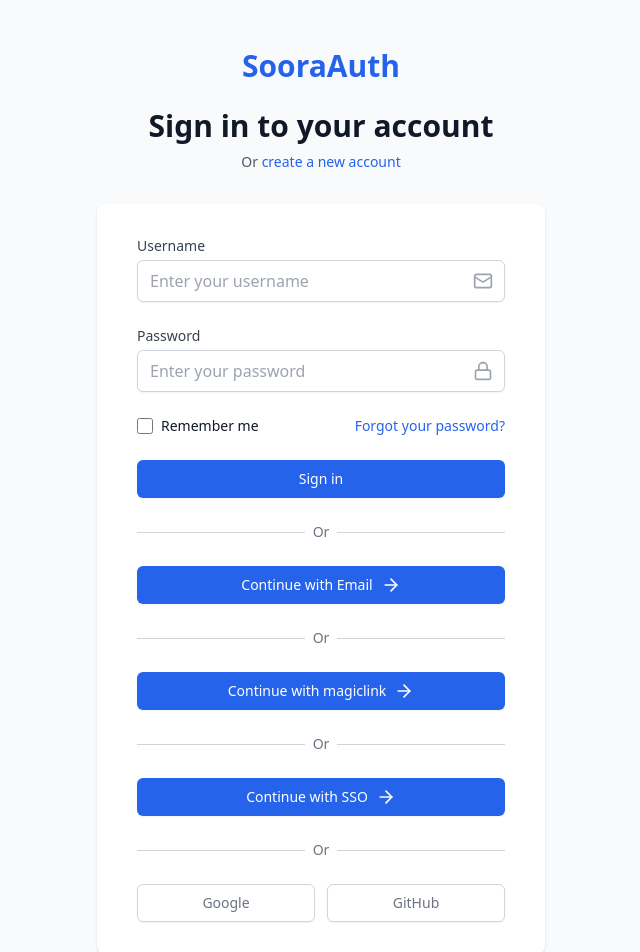
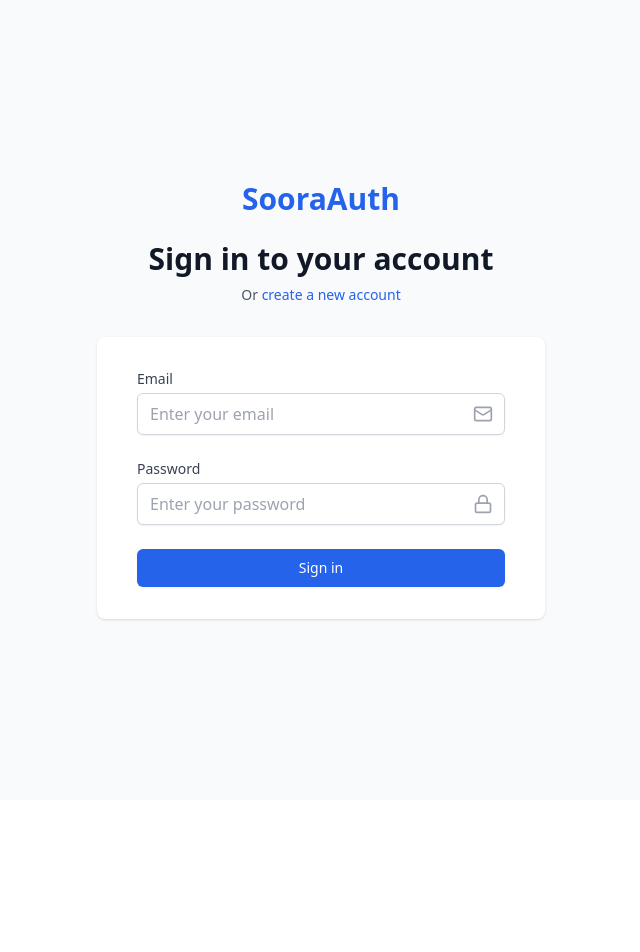
Before and after one commit to mddanish867/taskflow, a React (Vite) app: page /login in a window 1280 px wide. Shown: the top 952 px of the page, without its empty margins (319-959 px from the left). After the commit the page ends 800 px from the top, so only its background shows below. Built offline with nearby package versions, Linux system fonts and the light colour scheme.

Commit message:
added new endpoint login and integrate with login page

```diff
--- a/src/components/api/authAPI/authApiSlice.js
+++ b/src/components/api/authAPI/authApiSlice.js
@@ -26,10 +26,17 @@
         body: userData,
       }),
     }),
+    loginUser: builder.mutation({
+      query: (userData) => ({
+        url: "auth/login",
+        method: "POST",
+        body: userData,
+      }),
+    }),
   }),
 
 
 
 });
 
-export const { useRegisterUserMutation,useVerifyOTPMutation } = authApiSlice;
+export const { useRegisterUserMutation,useVerifyOTPMutation,useLoginUserMutation } = authApiSlice;
--- a/src/components/auth/LoginwithUsername.jsx
+++ b/src/components/auth/LoginwithUsername.jsx
@@ -1,42 +1,66 @@
-import React, { useState } from 'react';
-import { Mail, Lock, Loader, ArrowRight } from 'lucide-react';
-import { useNavigate } from 'react-router-dom';
+import React, { useState, useCallback } from "react";
+import { Mail, Lock, Loader, ArrowRight } from "lucide-react";
+import { useDispatch } from "react-redux";
+import { useNavigate } from "react-router-dom";
+import { useLoginUserMutation } from "../api/authAPI/authApiSlice";
+import { toast } from "../helper/toast";
+import { z } from "zod";
+
+const loginSchema = z.object({
+  email: z.string().email('Invalid email address'),
+  password: z.string().min(8, "Password must be at least 8 characters"),
+});
 
 const Login = () => {
   const [formData, setFormData] = useState({
-    username: '',
-    password: ''
+    email: "",
+    password: "",
   });
   const [loading, setLoading] = useState(false);
-  const [error, setError] = useState('');
+  const [errors, setErrors] = useState({});
   const navigate = useNavigate();
+  const [loggedinUser] = useLoginUserMutation();
+  const dispatch = useDispatch();
 
-  const handleChange = (e) => {
-    setFormData({
-      ...formData,
-      [e.target.name]: e.target.value
-    });
-  };
+  const handleChange = useCallback(
+    (e) => {
+      setFormData({ ...formData, [e.target.name]: e.target.value });
+      setErrors((prev) => ({ ...prev, [e.target.name]: "" }));
+    },
+    [formData]
+  );
 
   const handleSubmit = async (e) => {
     e.preventDefault();
-    setError('');
+    setErrors({});
 
-    if (!formData.username || !formData.password) {
-      setError('Please fill in all fields');
-      return;
-    }
-
+    const parsed = loginSchema.safeParse(formData);
+  if (!parsed.success) {
+    const fieldErrors = parsed.error.issues.reduce(
+      (acc, issue) => ({ ...acc, [issue.path[0]]: issue.message }),
+      {}
+    );
+    setErrors(fieldErrors);
+    toast.error(fieldErrors[Object.keys(fieldErrors)[0]]);
+    return;
+  }
     setLoading(true);
     try {
-      // Simulate API call for login
-      await new Promise(resolve => setTimeout(resolve, 1000));
-      navigate("/dashboard")
-      // Handle successful login
-      console.log('Login successful');
-
+      const response = await loggedinUser({
+        password: formData.password,
+        email: formData.email,
+      }).unwrap();
+      if (response.status === 200) {
+        toast.success(response.message || "Account created successfully!");
+        navigate("/dashboard");
+      } else {
+        toast.error(response.message || "Something went wrong");
+      }
     } catch (error) {
-      setError('Invalid username or password');
+      console.error("Error signing up:", error);
+      const message = error.data?.message || "Something went wrong";
+      setErrors({ general: message });
+      toast.error(message);
     } finally {
       setLoading(false);
     }
@@ -44,7 +68,8 @@
 
   const continueWithEmail = async () => {
     navigate("/otp-login");
-  }
+  };
+
   return (
     <div className="min-h-screen bg-gray-50 flex flex-col justify-center py-12 sm:px-6 lg:px-8">
       <div className="sm:mx-auto sm:w-full sm:max-w-md">
@@ -57,8 +82,11 @@
           Sign in to your account
         </h2>
         <p className="mt-2 text-center text-sm text-gray-600">
-          Or{' '}
-          <a href="/signup" className="font-medium text-blue-600 hover:text-blue-500">
+          Or{" "}
+          <a
+            href="/signup"
+            className="font-medium text-blue-600 hover:text-blue-500"
+          >
             create a new account
           </a>
         </p>
@@ -68,20 +96,23 @@
         <div className="bg-white py-8 px-4 shadow sm:rounded-lg sm:px-10">
           <form onSubmit={handleSubmit} className="space-y-6">
             <div>
-              <label htmlFor="username" className="block text-sm font-medium text-gray-700">
-                Username
+              <label
+                htmlFor="email"
+                className="block text-sm font-medium text-gray-700"
+              >
+                Email
               </label>
               <div className="mt-1 relative">
                 <input
-                  id="username"
-                  name="username"
+                  id="email"
+                  name="email"
                   type="text"
-                  autoComplete="username"
+                  autoComplete="email"
                   required
-                  value={formData.username}
+                  value={formData.email}
                   onChange={handleChange}
                   className="appearance-none block w-full px-3 py-2 border border-gray-300 rounded-md shadow-sm placeholder-gray-400 focus:outline-none focus:ring-blue-500 focus:border-blue-500"
-                  placeholder="Enter your username"
+                  placeholder="Enter your email"
                 />
                 <div className="absolute inset-y-0 right-0 flex items-center pr-3">
                   <Mail className="h-5 w-5 text-gray-400" />
@@ -90,7 +121,10 @@
             </div>
 
             <div>
-              <label htmlFor="password" className="block text-sm font-medium text-gray-700">
+              <label
+                htmlFor="password"
+                className="block text-sm font-medium text-gray-700"
+              >
                 Password
               </label>
               <div className="mt-1 relative">
@@ -111,28 +145,13 @@
               </div>
             </div>
 
-            <div className="flex items-center justify-between">
-              <div className="flex items-center">
-                <input
-                  id="remember-me"
-                  name="remember-me"
-                  type="checkbox"
-                  className="h-4 w-4 text-blue-600 focus:ring-blue-500 border-gray-300 rounded"
-                />
-                <label htmlFor="remember-me" className="ml-2 block text-sm text-gray-900">
-                  Remember me
-                </label>
+            {/* Render errors dynamically */}
+            {Object.keys(errors).length > 0 && (
+              <div className="text-red-600 text-sm">
+                {Object.keys(errors).map((key) => (
+                  <div key={key}>{errors[key]}</div>
+                ))}
               </div>
-
-              <div className="text-sm">
-                <a href="/forgot-password" className="font-medium text-blue-600 hover:text-blue-500">
-                  Forgot your password?
-                </a>
-              </div>
-            </div>
-
-            {error && (
-              <div className="text-red-600 text-sm">{error}</div>
             )}
 
             <div>
@@ -144,120 +163,14 @@
                 {loading ? (
                   <Loader className="animate-spin h-5 w-5" />
                 ) : (
-                  'Sign in'
+                  "Sign in"
                 )}
               </button>
             </div>
           </form>
 
-          <div className="mt-6">
-            <div className="relative mb-6">
-              <div className="absolute inset-0 flex items-center">
-                <div className="w-full border-t border-gray-300" />
-              </div>
-              <div className="relative flex justify-center text-sm">
-                <span className="px-2 bg-white text-gray-500">
-                  Or
-                </span>
-              </div>
-            </div>
-
-            <div>
-                <button
-                  type="submit"
-                  onClick={continueWithEmail}
-                //   disabled={loading}
-                  className="w-full flex justify-center items-center py-2 px-4 border border-transparent rounded-md shadow-sm text-sm font-medium text-white bg-blue-600 hover:bg-blue-700 focus:outline-none focus:ring-2 focus:ring-offset-2 focus:ring-blue-500 disabled:opacity-50 disabled:cursor-not-allowed"
-                >
-                  {/* {loading ? (
-                    <Loader className="animate-spin h-5 w-5" />
-                  ) : ( */}
-                    <>
-                      Continue with Email
-                      <ArrowRight className="ml-2 h-5 w-5" />
-                    </>
-                  {/* )} */}
-                </button>
-              </div>
-
-              <div className="relative mt-6 mb-6">
-              <div className="absolute inset-0 flex items-center">
-                <div className="w-full border-t border-gray-300" />
-              </div>
-              <div className="relative flex justify-center text-sm">
-                <span className="px-2 bg-white text-gray-500">
-                  Or
-                </span>
-              </div>
-            </div>
-            <div>
-                <button
-                  type="submit"
-                //   disabled={loading}
-                  className="w-full flex justify-center items-center py-2 px-4 border border-transparent rounded-md shadow-sm text-sm font-medium text-white bg-blue-600 hover:bg-blue-700 focus:outline-none focus:ring-2 focus:ring-offset-2 focus:ring-blue-500 disabled:opacity-50 disabled:cursor-not-allowed"
-                >
-                  {/* {loading ? (
-                    <Loader className="animate-spin h-5 w-5" />
-                  ) : ( */}
-                    <>
-                      Continue with magiclink
-                      <ArrowRight className="ml-2 h-5 w-5" />
-                    </>
-                  {/* )} */}
-                </button>
-              </div>
-              <div className="relative mt-6 mb-6">
-              <div className="absolute inset-0 flex items-center">
-                <div className="w-full border-t border-gray-300" />
-              </div>
-              <div className="relative flex justify-center text-sm">
-                <span className="px-2 bg-white text-gray-500">
-                  Or
-                </span>
-              </div>
-            </div>
-            <div>
-                <button
-                  type="submit"
-                //   disabled={loading}
-                  className="w-full flex justify-center items-center py-2 px-4 border border-transparent rounded-md shadow-sm text-sm font-medium text-white bg-blue-600 hover:bg-blue-700 focus:outline-none focus:ring-2 focus:ring-offset-2 focus:ring-blue-500 disabled:opacity-50 disabled:cursor-not-allowed"
-                >
-                  {/* {loading ? (
-                    <Loader className="animate-spin h-5 w-5" />
-                  ) : ( */}
-                    <>
-                      Continue with SSO
-                      <ArrowRight className="ml-2 h-5 w-5" />
-                    </>
-                  {/* )} */}
-                </button>
-              </div>
-            <div className="relative mt-6">
-              <div className="absolute inset-0 flex items-center">
-                <div className="w-full border-t border-gray-300" />
-              </div>
-              <div className="relative flex justify-center text-sm">
-                <span className="px-2 bg-white text-gray-500">
-                  Or
-                </span>
-              </div>
-            </div>
-
-            <div className="mt-6 grid grid-cols-2 gap-3">
-              <button
-                type="button"
-                className="w-full inline-flex justify-center py-2 px-4 border border-gray-300 rounded-md shadow-sm bg-white text-sm font-medium text-gray-500 hover:bg-gray-50"
-              >
-                Google
-              </button>
-              <button
-                type="button"
-                className="w-full inline-flex justify-center py-2 px-4 border border-gray-300 rounded-md shadow-sm bg-white text-sm font-medium text-gray-500 hover:bg-gray-50"
-              >
-                GitHub
-              </button>
-            </div>
-          </div>
+          {/* Continue with email, magic link, and SSO buttons */}
+          {/* (the buttons remain the same as in the original code) */}
         </div>
       </div>
     </div>
```
